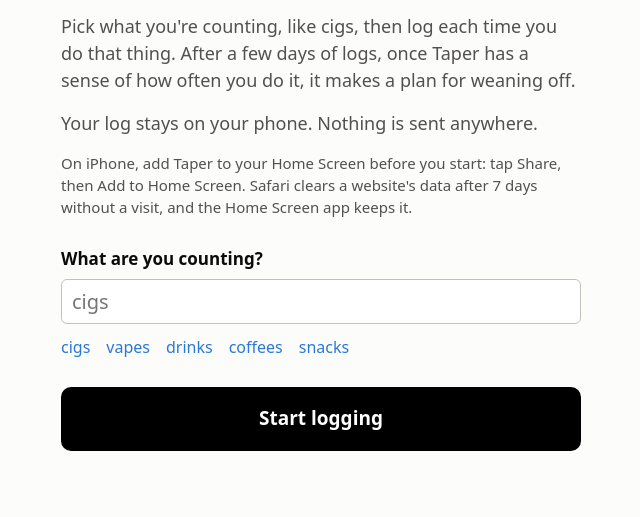
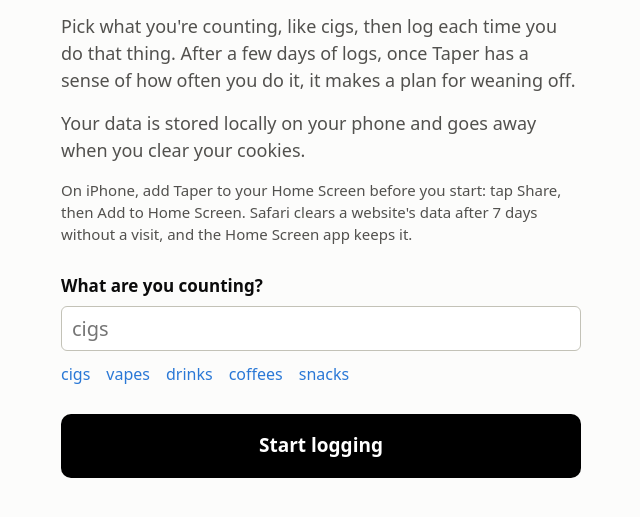
Before and after one commit to codycharlesmcdonald/taper, a plain HTML site: page docs/index.html in a window 1280 px wide. Shown: the part 133-650 px from the top of the page, without its empty margins (319-959 px from the left). Drawn offline with Linux system fonts and the light colour scheme.

Commit message:
Welcome: where the data lives, in Cody's words
Co-Authored-By: Claude Opus 5.5 <noreply@anthropic.com>

```diff
--- a/docs/index.html
+++ b/docs/index.html
@@ -24,7 +24,7 @@
     <p class="lead">I built this little bad habit tracker to do bad things less.</p>
     <p class="lead">Pick what you're counting, like cigs, then log each time you do that thing. After a few days of
       logs, once Taper has a sense of how often you do it, it makes a plan for weaning off.</p>
-    <p class="lead">Your log stays on your phone. Nothing is sent anywhere.</p>
+    <p class="lead">Your data is stored locally on your phone and goes away when you clear your cookies.</p>
     <p id="install-hint" class="note install-hint" hidden>On iPhone, add Taper to your Home Screen before you start:
       tap Share, then Add to Home Screen. Safari clears a website's data after 7 days without a visit, and the
       Home Screen app keeps it.</p>
```
